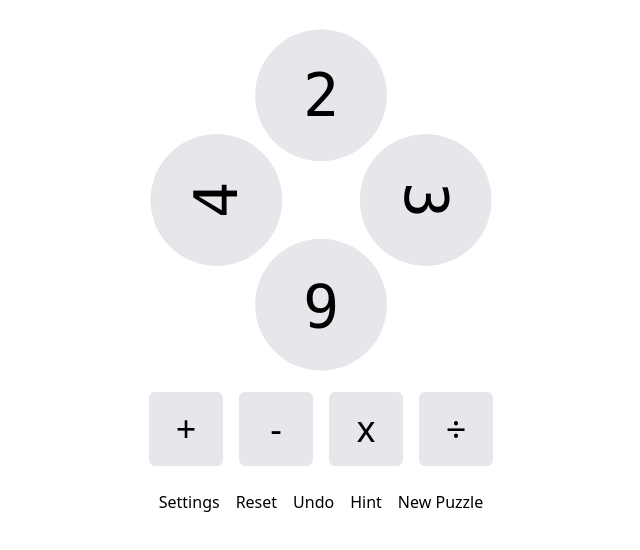
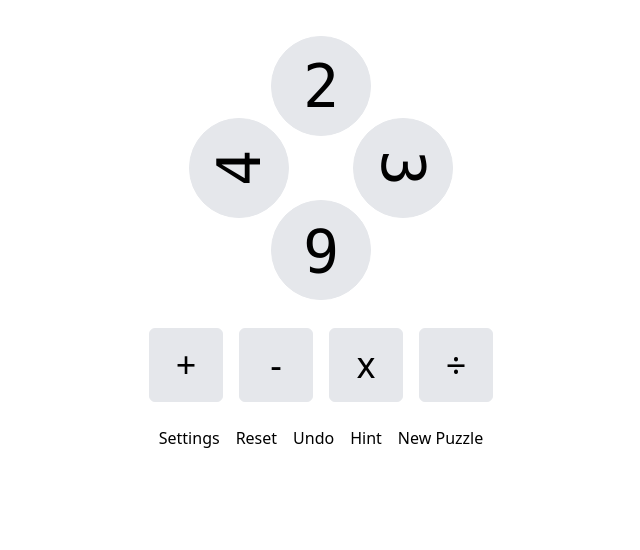
Before and after one commit to dchen327/four-nums, a React (Create React App) app: page / in a window 1280 px wide. Shown: the top 550 px of the page, without its empty margins (319-959 px from the left). Built offline with nearby package versions, Linux system fonts and the light colour scheme; the HTML template or start-up script is replaced by a standard one.

Commit message:
more scroll testing

```diff
--- a/src/App.js
+++ b/src/App.js
@@ -29,9 +29,9 @@ function App() {
   const rotationAngles = [-45, 45, 225, 135];
 
   // disable body scrolling
-  useEffect(() => {
-    disableBodyScroll(document.body);
-  }, []);
+  // useEffect(() => {
+  //   disableBodyScroll(document.body);
+  // }, []);
 
   useEffect(() => {
     const handleClickOutside = (event) => {
@@ -154,7 +154,7 @@ function App() {
   };
 
   return (
-    <div className="flex flex-col items-center h-screen w-full mt-5">
+    <div className="flex flex-col items-center w-full mt-5">
       <div
         className="rotate-45 grow grid grid-cols-2 gap-4 m-10 aspect-square mt-10"
         style={{
@@ -177,7 +177,7 @@ function App() {
         {gameNums.map((num, idx) => (
           <div
             key={idx}
-            className={`flex items-center justify-center p-2 rounded-full text-6xl border aspect-square' ${
+            className={`flex items-center justify-center p-2 rounded-full text-6xl border aspect-square min-w-[100px] ${
               selectedNumberIdx === idx ? "bg-blue-200" : "bg-gray-200"
             }`}
             style={{
```
